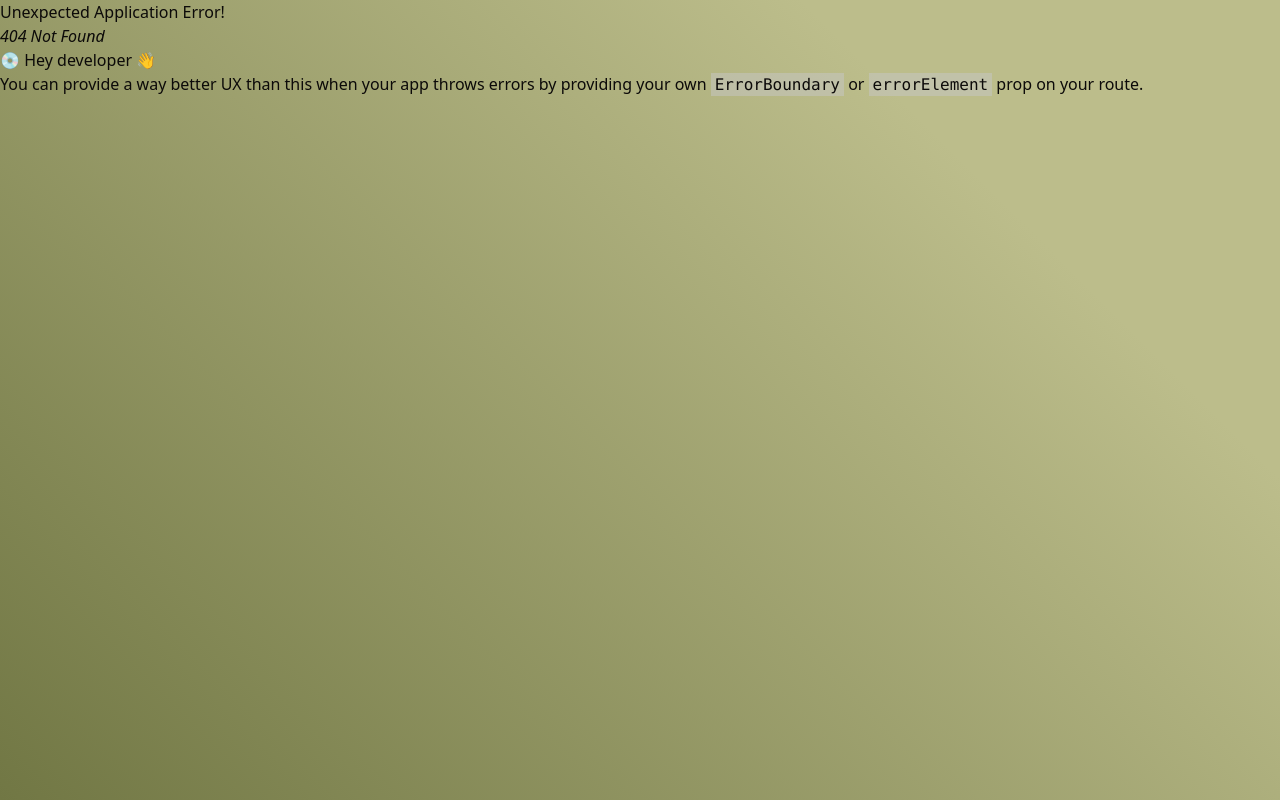
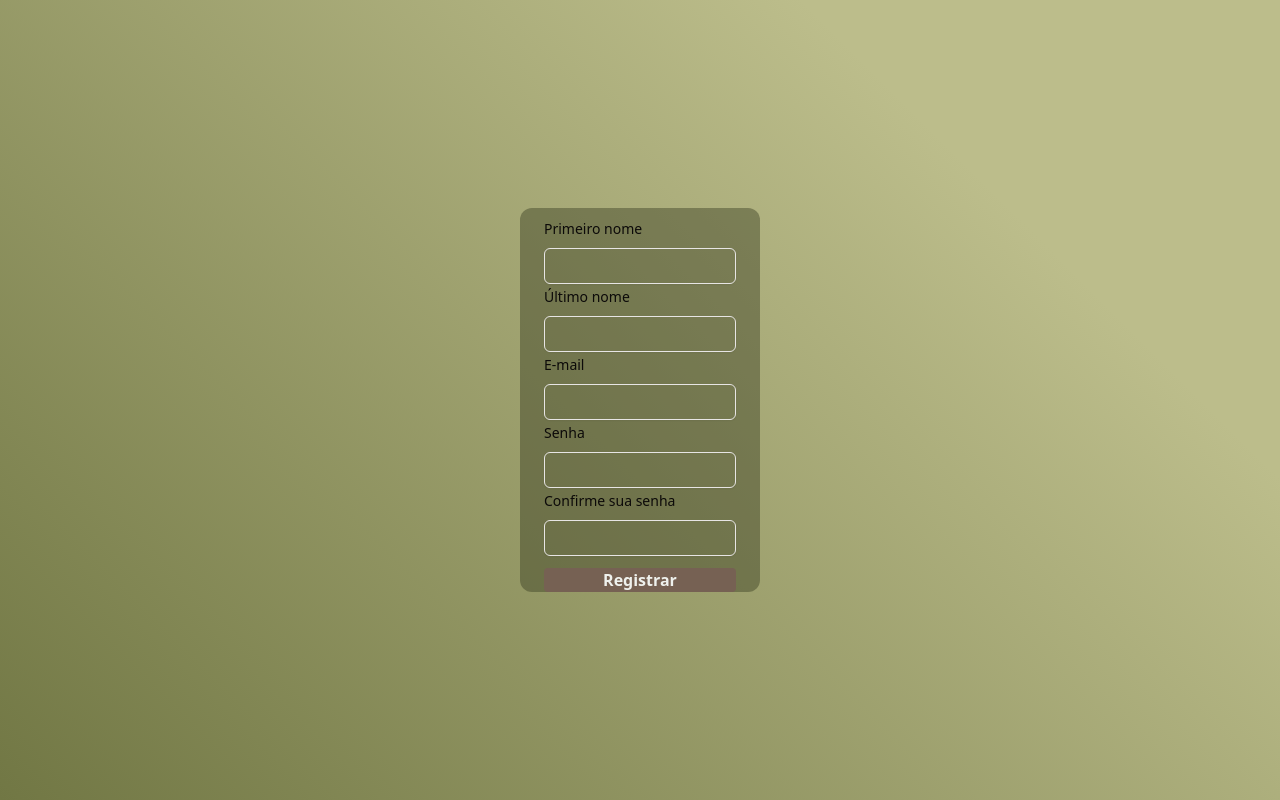
Before and after one commit to Allan-Araujo-Lima/get-it-fast-frontend, a React (Vite) app: page /registro in a window 1280 px wide. Before the commit this address had no page. Built offline with nearby package versions, Linux system fonts and the light colour scheme.

Commit message:
feat: fixing unser registration

```diff
--- /dev/null
+++ b/hooks/useRegister.tsx
@@ -0,0 +1,25 @@
+import { api } from "@/api/axios";
+
+interface IRegister {
+    first_name: string;
+    last_name: string;
+    email: string;
+    password: string
+}
+
+export const useRegister = () => {
+    const registerFn = async (dataRegister: IRegister) => {
+        try {
+            const data = await api.post('/users/signup', dataRegister)
+            console.log(data)
+        } catch (error: any) {
+            if (error.response) {
+                console.log(error.response.data);
+            }
+        }
+    }
+
+    return {
+        registerFn
+    }
+}
--- a/index.html
+++ b/index.html
@@ -5,7 +5,7 @@
   <meta charset="UTF-8" />
   <link rel="icon" type="image/svg+xml" href="/vite.svg" />
   <meta name="viewport" content="width=device-width, initial-scale=1.0" />
-  <title>Vite + React + TS</title>
+  <title>GetItFast</title>
 </head>
 
 <body>
--- a/src/App.tsx
+++ b/src/App.tsx
@@ -5,6 +5,7 @@ import { Home } from './pages/home'
 import { Login } from './pages/login'
 
 import "../src/globals/style.css"
+import { Registro } from './pages/registro'
 
 function App() {
 
@@ -22,6 +23,10 @@ function App() {
     {
       path: "/login",
       element: <Login />,
+    },
+    {
+      path: "/registro",
+      element: <Registro />
     }
   ])
 
--- a/src/api/api.tsx
+++ /dev/null
@@ -1,16 +0,0 @@
-import axios from 'axios';
-
-// Criação da instância com a URL base do backend
-const api = axios.create({
-    baseURL: "http://localhost:3001" // Correção para Vite: use 'VITE_' como prefixo
-});
-
-// Função para obter todos os usuários
-export const GetAllUsers = async () => {
-    try {
-        const response = await api.get('/users');
-        console.log(response);
-    } catch (error) {
-        console.error('Erro ao buscar usuários:', error);
-    }
-};
--- /dev/null
+++ b/src/api/axios.tsx
@@ -0,0 +1,10 @@
+import axios from "axios";
+
+export const api = axios.create({
+    baseURL: "http://localhost:3001",
+});
+
+api.interceptors.request.use((e) => {
+    console.log(e)
+    return e;
+})
--- a/src/pages/home/index.tsx
+++ b/src/pages/home/index.tsx
@@ -1,7 +1,6 @@
 import { Card, CardContent, CardTitle } from "@/components/ui/card"
 import { Carousel, CarouselContent, CarouselItem, CarouselNext, CarouselPrevious } from "@/components/ui/carousel"
 import { Separator } from "@/components/ui/separator"
-import { GetAllUsers } from "@/api/api"
 
 export const Home = () => {
 
@@ -53,7 +52,7 @@ export const Home = () => {
                     <CarouselNext />
                     <CarouselPrevious />
                 </Carousel>
-                <button onClick={GetAllUsers}>Aqqq</button>
+                <button>Aqqq</button>
             </section>
         </main>
     )
--- /dev/null
+++ b/src/pages/registro/index.tsx
@@ -0,0 +1,83 @@
+import { Form, FormControl, FormField, FormItem, FormLabel } from "@/components/ui/form"
+import { Input } from "@/components/ui/input"
+import { useForm } from "react-hook-form"
+import { useRegister } from "../../../hooks/useRegister"
+
+export const Registro = () => {
+
+    const form = useForm()
+
+    const handleSubmit = async (values: any) => {
+        await useRegister().registerFn(values)
+    }
+
+    return (
+        <main className="flex h-full justify-center items-center">
+            <Form {...form}>
+                <form className="flex flex-col max-w-60 bg-[#373d2070] rounded-xl pt-2 px-6" onSubmit={form.handleSubmit(handleSubmit)}>
+                    <FormField
+                        control={form.control}
+                        name="first_name"
+                        render={({ field }) => (
+                            <FormItem>
+                                <FormLabel>Primeiro nome</FormLabel>
+                                <FormControl>
+                                    <Input {...field} />
+                                </FormControl>
+                            </FormItem>
+                        )}
+                    />
+                    <FormField
+                        control={form.control}
+                        name="last_name"
+                        render={({ field }) => (
+                            <FormItem>
+                                <FormLabel>Último nome</FormLabel>
+                                <FormControl>
+                                    <Input {...field} />
+                                </FormControl>
+                            </FormItem>
+                        )}
+                    />
+                    <FormField
+                        control={form.control}
+                        name="email"
+                        render={({ field }) => (
+                            <FormItem>
+                                <FormLabel>E-mail</FormLabel>
+                                <FormControl>
+                                    <Input type="email" {...field} />
+                                </FormControl>
+                            </FormItem>
+                        )}
+                    />
+                    <FormField
+                        control={form.control}
+                        name="password"
+                        render={({ field }) => (
+                            <FormItem>
+                                <FormLabel>Senha</FormLabel>
+                                <FormControl>
+                                    <Input type="password" {...field} />
+                                </FormControl>
+                            </FormItem>
+                        )}
+                    />
+                    <FormField
+                        control={form.control}
+                        name="password_confirmation"
+                        render={({ field }) => (
+                            <FormItem>
+                                <FormLabel>Confirme sua senha</FormLabel>
+                                <FormControl>
+                                    <Input type="password" {...field} />
+                                </FormControl>
+                            </FormItem>
+                        )}
+                    />
+                    <button className="w-full bg-[#766153] text-[#eff1ed] mt-3 rounded" type="submit"><b>Registrar</b></button>
+                </form>
+            </Form>
+        </main>
+    )
+}
--- a/tsconfig.json
+++ b/tsconfig.json
@@ -9,6 +9,7 @@
     }
   ],
   "compilerOptions": {
+    "allowJs": true,
     "baseUrl": "src",
     "paths": {
       "@/*": [
```
